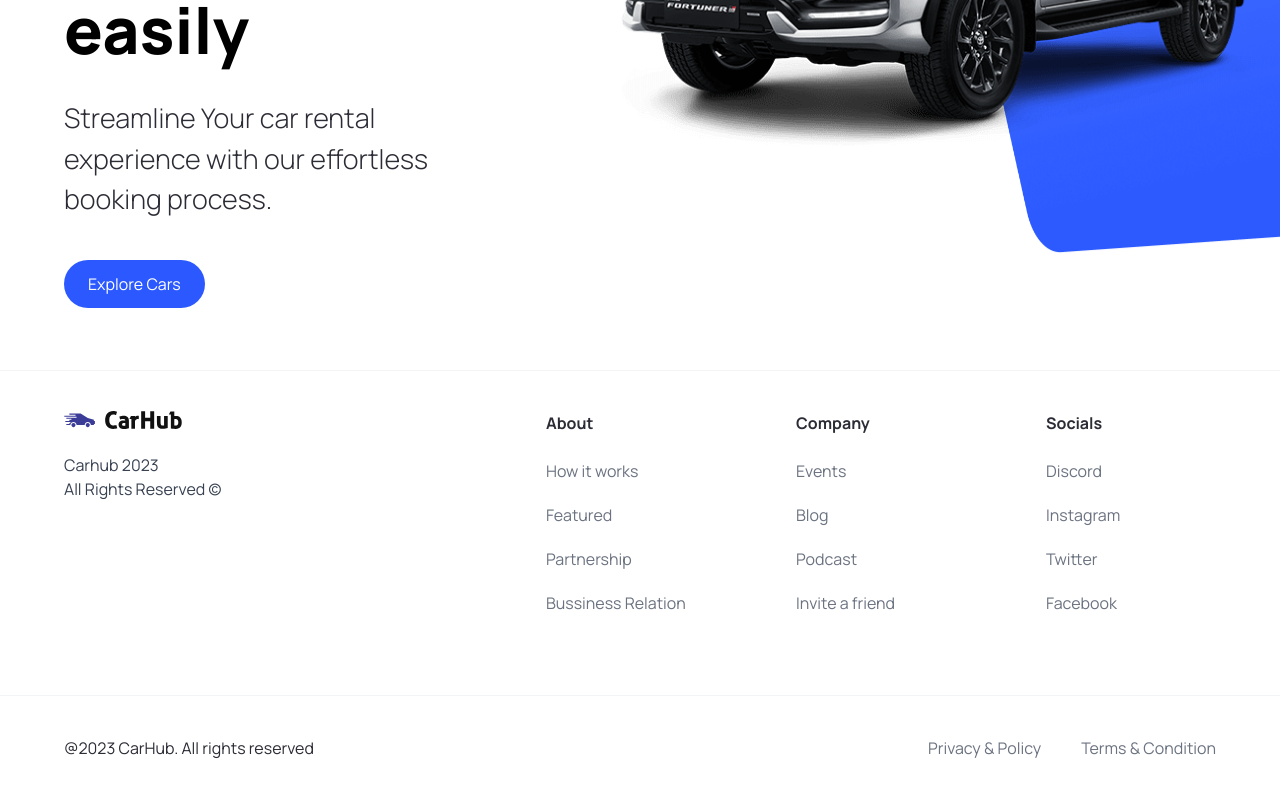
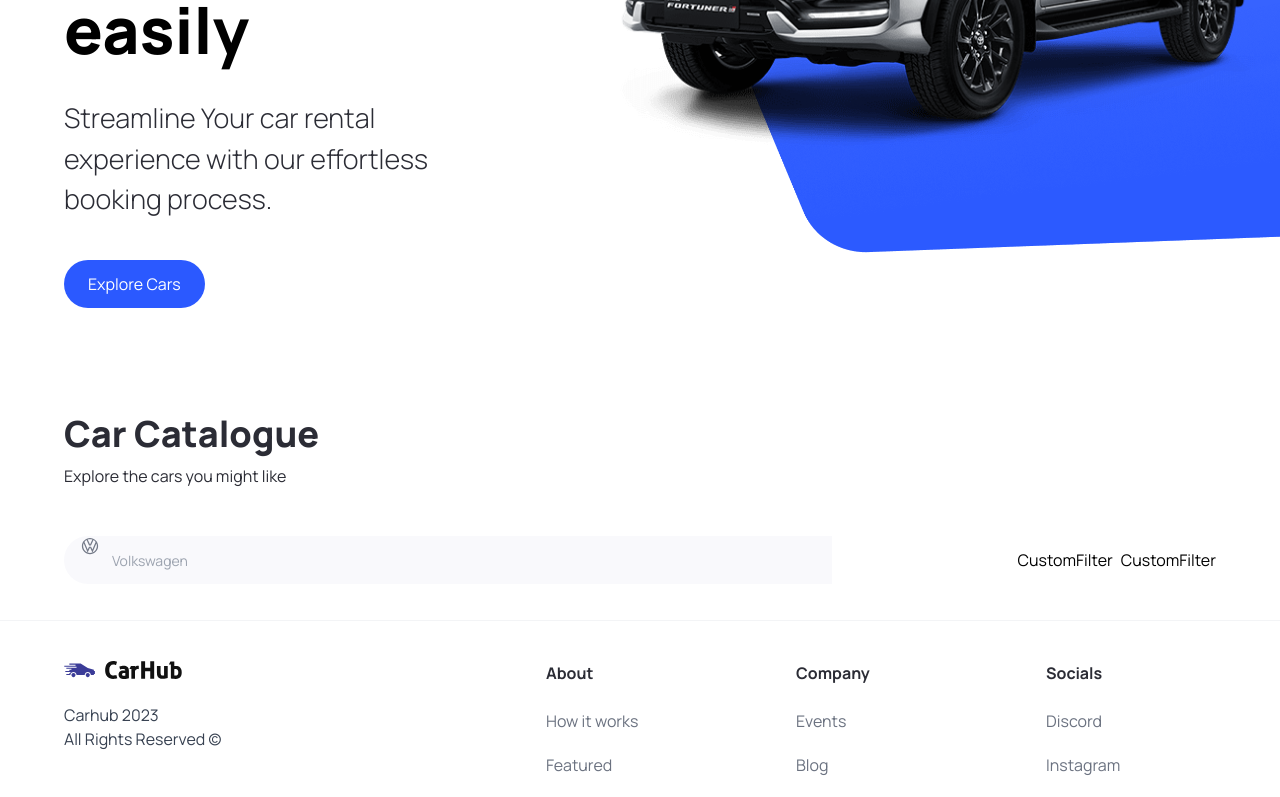
Before and after one commit to TH-Raju/project-car-showcase, a Next.js app: page / in a window 1280 px wide. Shown: the part 450-1247 px from the top of the page. Built offline with nearby package versions, Linux system fonts and the light colour scheme.

Commit message:
search manufacture

```diff
--- a/app/page.tsx
+++ b/app/page.tsx
@@ -1,9 +1,23 @@
-import { Hero } from "@/components";
+import { CustomFilter, Hero, SearchBar } from "@/components";
 
 export default function Home() {
   return (
     <main className="overflow-hidden">
       <Hero />
+
+      <div className="mt-12 padding-x padding-y max-width" id="discover">
+        <div className="home__text-container">
+          <h1 className="text-4xl font-extrabold"> Car Catalogue</h1>
+          <p>Explore the cars you might like</p>
+        </div>
+        <div className="home__filters">
+          <SearchBar />
+          <div className="home__filter-container">
+            <CustomFilter title="fuel" />
+            <CustomFilter title="year" />
+          </div>
+        </div>
+      </div>
     </main>
   );
 }
--- /dev/null
+++ b/components/CustomFilter.tsx
@@ -0,0 +1,5 @@
+const CustomFilter = () => {
+  return <div>CustomFilter</div>;
+};
+
+export default CustomFilter;
--- a/components/Hero.tsx
+++ b/components/Hero.tsx
@@ -25,8 +25,8 @@
       <div className="hero__image-container">
         <div className="hero__image">
           <Image src="/hero.png" alt="photo" fill className="object-contain" />
-          <div className="hero__image-overlay"></div>
         </div>
+        <div className="hero__image-overlay"></div>
       </div>
     </div>
   );
--- /dev/null
+++ b/components/SearchBar.tsx
@@ -0,0 +1,22 @@
+"use client";
+
+import { SearchManufacturer } from "./";
+import { manufacturers } from "../constants/index";
+import { useState } from "react";
+
+const SearchBar = () => {
+  const [manufacturer, setManufacturer] = useState("");
+  const handleSearch = () => {};
+  return (
+    <form className="searchbar" onSubmit={handleSearch}>
+      <div className="searchbar__item">
+        <SearchManufacturer
+          manufacturer={manufacturer}
+          setManufacturer={setManufacturer}
+        />
+      </div>
+    </form>
+  );
+};
+
+export default SearchBar;
--- /dev/null
+++ b/components/SearchManufacturer.tsx
@@ -0,0 +1,82 @@
+"use client";
+
+import { SearchManufacturerProps } from "@/types";
+import { manufacturers } from "@/constants";
+import { Combobox, Transition } from "@headlessui/react";
+import Image from "next/image";
+import { Fragment, useState } from "react";
+
+const SearchManufacturer = ({
+  manufacturer,
+  setManufacturer,
+}: SearchManufacturerProps) => {
+  const [query, setQuery] = useState("");
+
+  const filterdManufacturers =
+    query === ""
+      ? manufacturers
+      : manufacturers.filter((item) =>
+          item
+            .toLowerCase()
+            .replace(/\s+/g, "")
+            .includes(query.toLowerCase().replace(/\s+/g, ""))
+        );
+
+  return (
+    <div className="search-manufacturer">
+      <Combobox>
+        <div className="relative w-full">
+          <Combobox.Button className="absolute top-[14px">
+            <Image
+              src="/car-logo.svg"
+              width={20}
+              height={20}
+              className="ml-4"
+              alt="car logo"
+            />
+          </Combobox.Button>
+          <Combobox.Input
+            className="search-manufacturer__input"
+            placeholder="Volkswagen"
+            displayValue={(manufacturer: string) => manufacturer}
+            onChange={(e) => setQuery(e.target.value)}
+          />
+
+          <Transition
+            as={Fragment}
+            leave="transition ease-in duration-100"
+            leaveFrom="opacity-100"
+            leaveTo="opacity-0"
+            afterLeave={() => setQuery("")}
+          >
+            <Combobox.Options>
+              {filterdManufacturers.length === 0 && query !== "" ? (
+                <Combobox.Option
+                  value={query}
+                  className="search-manufacturer__option"
+                >
+                  Create "{query}"
+                </Combobox.Option>
+              ) : (
+                filterdManufacturers.map((item) => (
+                  <Combobox.Option
+                    key={item}
+                    className={({ active }) => `
+                relative search-manufacturer__option ${
+                  active ? "bg-primary-blue text-white" : "text-gray-900"
+                }`}
+                    value={item}
+                  >
+                    {item}
+                  </Combobox.Option>
+                ))
+              )}
+            </Combobox.Options>
+          </Transition>
+        </div>
+      </Combobox>
+    </div>
+  );
+};
+
+export default SearchManufacturer;
--- a/components/index.ts
+++ b/components/index.ts
@@ -2,5 +2,16 @@
 import CustomButton from "./CustomButton";
 import Navbar from "./Navbar";
 import Footer from "./Footer";
+import SearchBar from "./SearchBar";
+import CustomFilter from "./CustomFilter";
+import SearchManufacturer from "./SearchManufacturer";
 
-export { Hero, CustomButton, Navbar, Footer };
+export {
+  Hero,
+  CustomButton,
+  Navbar,
+  Footer,
+  SearchBar,
+  CustomFilter,
+  SearchManufacturer,
+};
--- a/types/index.ts
+++ b/types/index.ts
@@ -1,4 +1,5 @@
 import { MouseEventHandler } from "react";
+import { manufacturers } from "../constants/index";
 
 export interface CustomButtonProps {
   title: string;
@@ -6,3 +7,8 @@
   handleClick?: MouseEventHandler<HTMLButtonElement>;
   btnType?: "button" | "submit";
 }
+
+export interface SearchManufacturerProps {
+  manufacturer: string;
+  setManufacturer: (manufacturer: string[]) => void;
+}
```
Also changed, not shown: package.json (+5 -4 lines), 1 other file (tests, documents, lock files or other folders).
